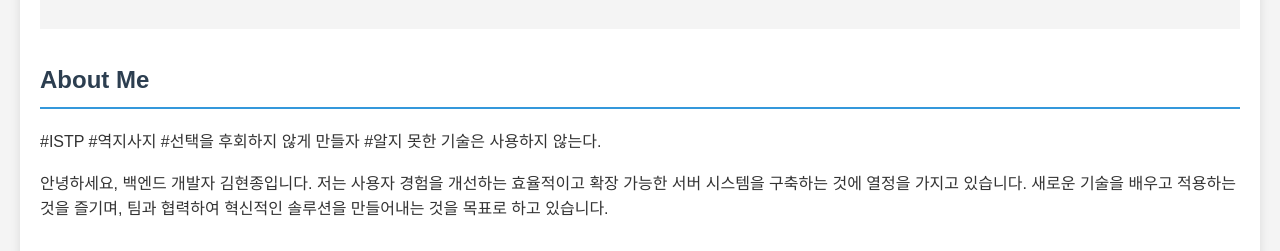
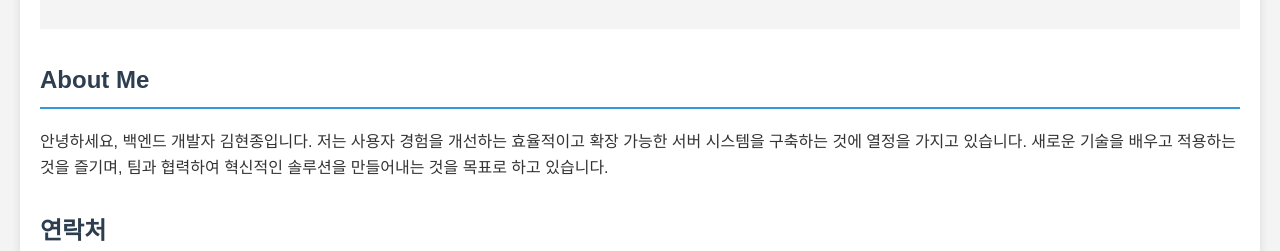
Before and after one commit to bellringstar/portfolio, a plain HTML site: page index.html in a window 1280 px wide. Shown: the part 324-575 px from the top of the page. Drawn offline with Linux system fonts and the light colour scheme.

Commit message:
Update index.html

```diff
--- a/index.html
+++ b/index.html
@@ -137,7 +137,6 @@
 
         <section id="about">
             <h2>About Me</h2>
-            <p>#ISTP #역지사지 #선택을 후회하지 않게 만들자 #알지 못한 기술은 사용하지 않는다.</p>
             <p>안녕하세요, 백엔드 개발자 김현종입니다. 저는 사용자 경험을 개선하는 효율적이고 확장 가능한 서버 시스템을 구축하는 것에 열정을 가지고 있습니다. 새로운 기술을 배우고 적용하는 것을 즐기며, 팀과 협력하여 혁신적인 솔루션을 만들어내는 것을 목표로 하고 있습니다.</p>
         </section>
 
```
